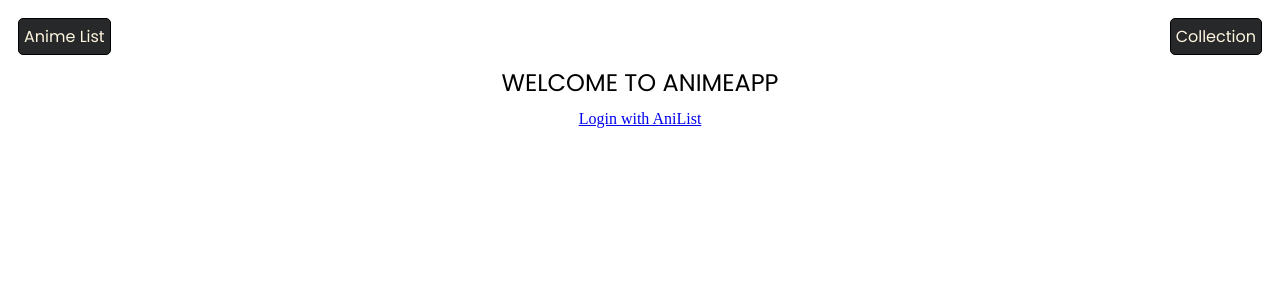
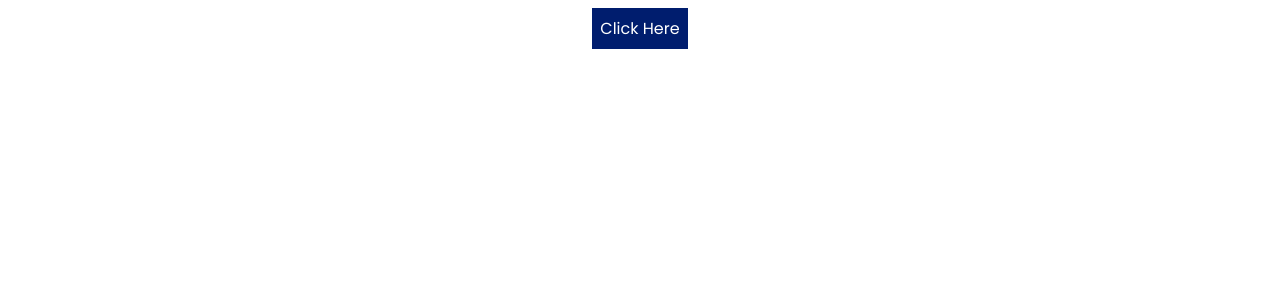
Before and after one commit to jantoandriano/animeapp, a React (Create React App) app: page / in a window 1280 px wide. Shown: the top 300 px of the page. Built offline with nearby package versions, Linux system fonts and the light colour scheme.

Commit message:
- add little bit styling

```diff
--- a/src/components/card.tsx
+++ b/src/components/card.tsx
@@ -2,9 +2,10 @@
 import { Link } from 'react-router-dom'
 
 const CardContainer = styled.div`
-    border: 1px solid black;
+    border: 0.5rem solid;
     height: 200px;
     border-radius: 10px;
+    background-color: #fff6e0;
     @media only screen and (min-width: 768px) {
         width: 40%;
     }
--- a/src/components/pagination.tsx
+++ b/src/components/pagination.tsx
@@ -4,7 +4,7 @@
 const Container = styled.div`
     display: flex;
     flex-direction: row;
-    justify-content: center;
+    justify-content: space-evenly;
     margin-top: 10px;
     align-items: center;
 `
@@ -12,24 +12,27 @@
 const PageNumber = styled.div`
     margin: 0 10px 0 10px;
     font-family: 'Poppins', '400', sans-serif;
-    background-color: #faf0e4;
+    background-color: #272829;
     display: flex;
     justify-content: center;
     align-items: center;
     padding: 8px;
     border-radius: 8px;
+    color: #fff6e0;
 `
 
 const ButtonPrev = styled(AiOutlineArrowLeft)`
-    background-color: #faf0e4;
+    background-color: #272829;
     padding: 8px;
     border-radius: 8px;
+    color: #fff6e0;
 `
 
 const ButtonNext = styled(AiOutlineArrowRight)`
-    background-color: #faf0e4;
+    background-color: #272829;
     padding: 8px;
     border-radius: 8px;
+    color: #fff6e0;
 `
 
 interface Props {
--- a/src/layouts/page-layout.tsx
+++ b/src/layouts/page-layout.tsx
@@ -15,6 +15,9 @@
     flex-direction: row;
     justify-content: space-between;
     margin-bottom: 10px;
+    background-color: #EBEBEB;
+    padding: 8px;
+    border-radius: 8px;
 `
 
 const MenuItem = styled(Link)`
@@ -33,6 +36,8 @@
     text-align: center;
     margin-bottom: 10px;
     font-family: 'Poppins', '400', sans-serif;
+    margin-top: 30px;
+    letter-spacing: 8px;
 `
 
 export const PageLayout: React.FC<PropsWithChildren<Props>> = ({
--- a/src/pages/collection-detail.tsx
+++ b/src/pages/collection-detail.tsx
@@ -21,11 +21,13 @@
 const Content = styled.div`
     display: flex;
     flex-direction: row;
-    border: 1px solid black;
+    border: 0.3rem solid;
     align-items: center;
     padding: 10px;
+    background-color: #fff6e0;
+    border-radius: 8px;
+    margin-bottom: 20px;
     justify-content: space-between;
-    border-radius: 8px;
 `
 
 const Description = styled.div`
@@ -36,6 +38,7 @@
 
 const Image = styled.img`
     object-fit: cover;
+    border-radius: 8px;
 `
 
 const Delete = styled.div`
--- a/src/pages/collection-list.tsx
+++ b/src/pages/collection-list.tsx
@@ -14,9 +14,12 @@
 const Content = styled.div`
     display: flex;
     flex-direction: row;
-    border: 1px solid black;
+    border: 0.3rem solid;
     align-items: center;
     padding: 10px;
+    background-color: #fff6e0;
+    border-radius: 8px;
+    margin-bottom: 20px;
 `
 
 const Description = styled.div`
--- a/src/pages/welcome-page.tsx
+++ b/src/pages/welcome-page.tsx
@@ -9,6 +9,17 @@
     display: flex;
     justify-content: center;
     align-items: center;
+`
+
+const Enter = styled.a`
+    text-decoration: none;
+    padding: 8px;
+    display: flex;
+    justify-content: center;
+    align-items: center;
+    font-family: 'Poppins', sans-serif;
+    color: white;
+    background-color: #001D6E;
 `
 
 export const WelcomePage = () => {
@@ -27,12 +38,10 @@
     }, [])
 
     return (
-        <PageLayout pageTitle="Welcome To Animeapp">
-            <Container>
-                <a href="https://anilist.co/api/v2/oauth/authorize?client_id=13290&response_type=token">
-                    Login with AniList
-                </a>{' '}
-            </Container>
-        </PageLayout>
+        <Container>
+            <Enter href="https://anilist.co/api/v2/oauth/authorize?client_id=13290&response_type=token">
+                Click Here
+            </Enter>
+        </Container>
     )
 }
```
